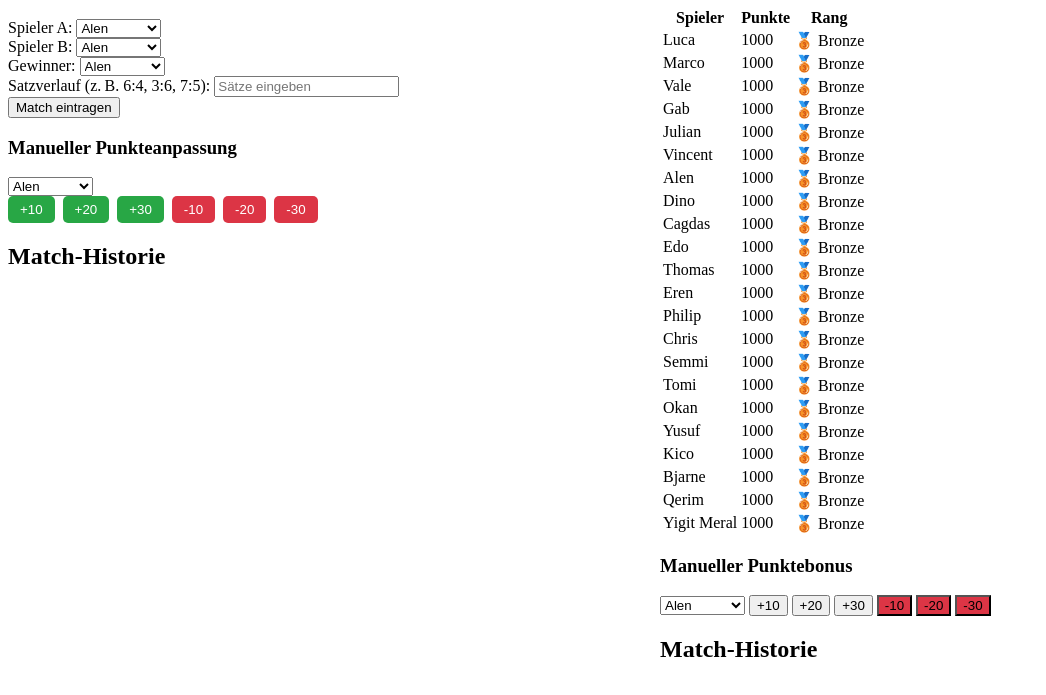
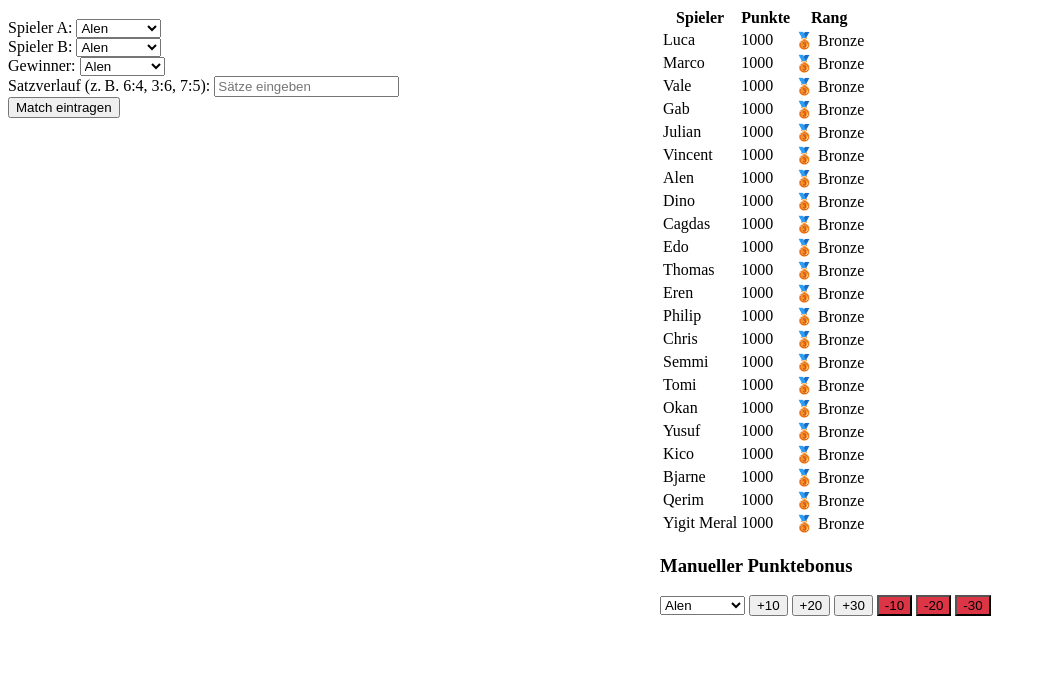
Before and after one commit to Eren3003/test4, a plain HTML site: page index.html in a window 1280 px wide. Shown: the part 69-764 px from the top of the page, without its empty margins (0-1046 px from the left). Drawn offline with Linux system fonts and the light colour scheme.

Commit message:
Add files via upload

```diff
--- a/index.html
+++ b/index.html
@@ -393,42 +393,10 @@
     <button type="submit">Match eintragen</button>
   </form>
 <div class="bonus-controls">
-<h3>Manueller Punkteanpassung</h3>
-<select id="bonusPlayer">
-<option value="Alen">Alen</option>
-<option value="Bjarne">Bjarne</option>
-<option value="Cagdas">Cagdas</option>
-<option value="Chris">Chris</option>
-<option value="Dino">Dino</option>
-<option value="Edo">Edo</option>
-<option value="Eren">Eren</option>
-<option value="Gab">Gab</option>
-<option value="Julian">Julian</option>
-<option value="Kico">Kico</option>
-<option value="Luca">Luca</option>
-<option value="Marco">Marco</option>
-<option value="Okan">Okan</option>
-<option value="Philip">Philip</option>
-<option value="Qerim">Qerim</option>
-<option value="Semmi">Semmi</option>
-<option value="Thomas">Thomas</option>
-<option value="Tomi">Tomi</option>
-<option value="Vale">Vale</option>
-<option value="Vincent">Vincent</option>
-<option value="Yigit Meral">Yigit Meral</option>
-<option value="Yusuf">Yusuf</option></select>
-<div class="btn-group">
-  <button class="btn plus" onclick="giveBonus(10)">+10</button>
-  <button class="btn plus" onclick="giveBonus(20)">+20</button>
-  <button class="btn plus" onclick="giveBonus(30)">+30</button>
-  <button class="btn minus" onclick="giveBonus(-10)">-10</button>
-  <button class="btn minus" onclick="giveBonus(-20)">-20</button>
-  <button class="btn minus" onclick="giveBonus(-30)">-30</button>
-</div>
+
 </div>
 <div class="history">
-<h2>Match-Historie</h2>
-<ul id="matchHistoryList"></ul>
+
 </div>
 
   </div><div class="right"><h2>Aktuelles Ranking</h2>
@@ -555,8 +523,7 @@
   <button class="minus" onclick="giveBonus(-20)">-20</button>
   <button class="minus" onclick="giveBonus(-30)">-30</button>
 
-  <h2>Match-Historie</h2>
-  <ul id="matchHistoryList"></ul>
+
 </div></div>
   <script>
     const defaultPlayers = {
```
